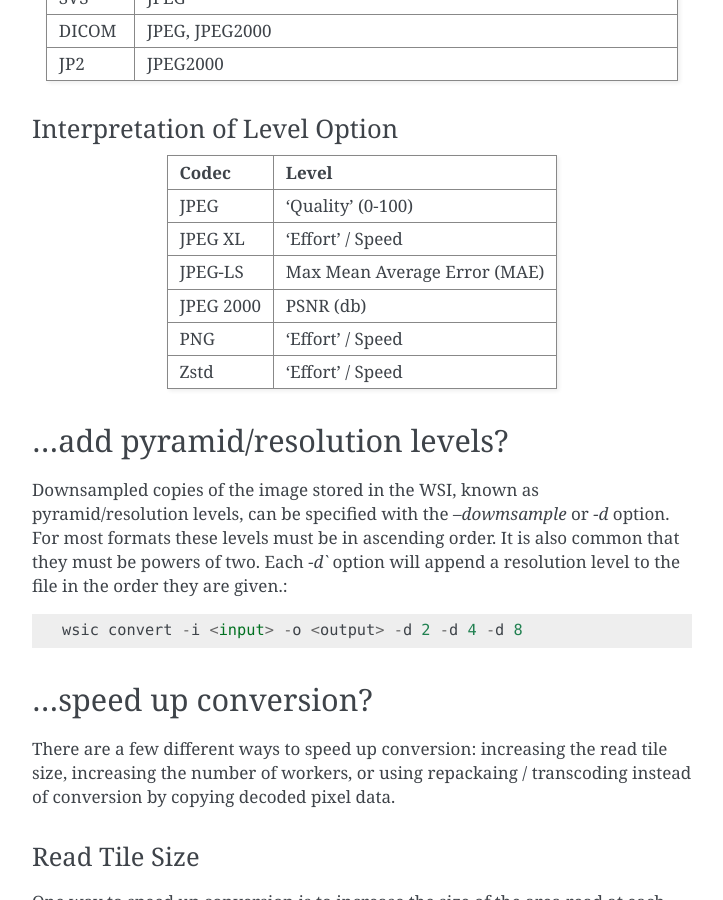
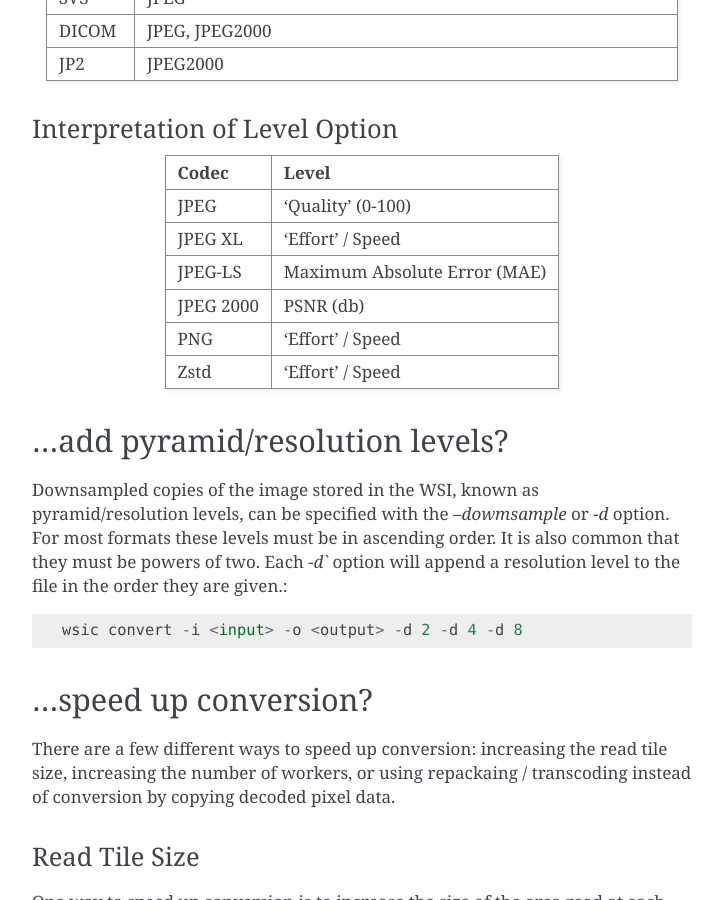
Before and after one commit to John-P/wsic, a Sphinx documentation site: the page built from docs/how_do_i.rst, in a window 1280 px wide and 900 px high, scrolled down 1365 px. Shown: the whole window, without its empty margins (388-1111 px from the left). Built offline with Sphinx 7.4.7, drawn with Linux system fonts in a browser that asks for light colours.

Commit message:
📝 Fix Wording

```diff
--- a/docs/how_do_i.rst
+++ b/docs/how_do_i.rst
@@ -76,7 +76,7 @@ Codec       Level
 =========  ===========================
 JPEG       'Quality' (0-100)
 JPEG XL    'Effort' / Speed
-JPEG-LS    Max Mean Average Error (MAE)
+JPEG-LS    Maximum Absolute Error (MAE)
 JPEG 2000  PSNR (db)
 PNG        'Effort' / Speed
 Zstd       'Effort' / Speed
```
